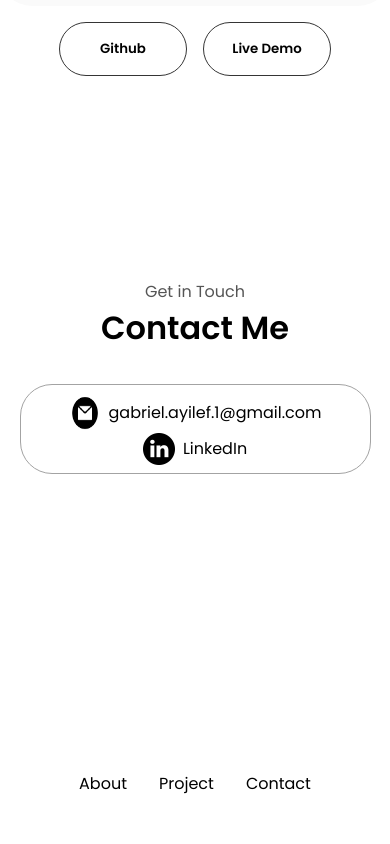
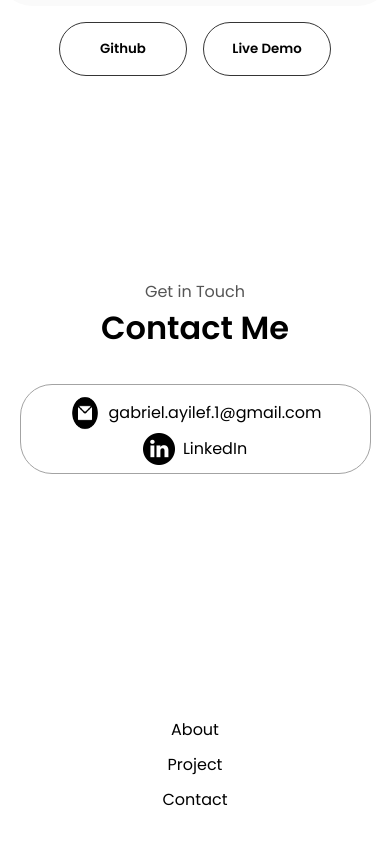
Before and after one commit to GabrielAyilef/portfolio-minimal, a plain HTML site: page index.html in a window 390 px wide. Shown: the part 2523-3367 px from the top of the page. Drawn offline with Linux system fonts and the light colour scheme.

Commit message:
Update style.css

```diff
--- a/style.css
+++ b/style.css
@@ -660,16 +660,16 @@ article p{
   .nav-links li a {
     font-size: 1rem;
   }
-  .footer{
+  footer{
     display: flex;
     flex-direction: column;
     justify-content: end;
   }
-  .footer nav {
+  footer nav {
     height: fit-content;
     margin-bottom: 2rem;
   }
- .footer .nav-links ul{
+ footer .nav-links ul{
     display: block;
     flex-direction: column;
     gap: 0.5rem;
```
